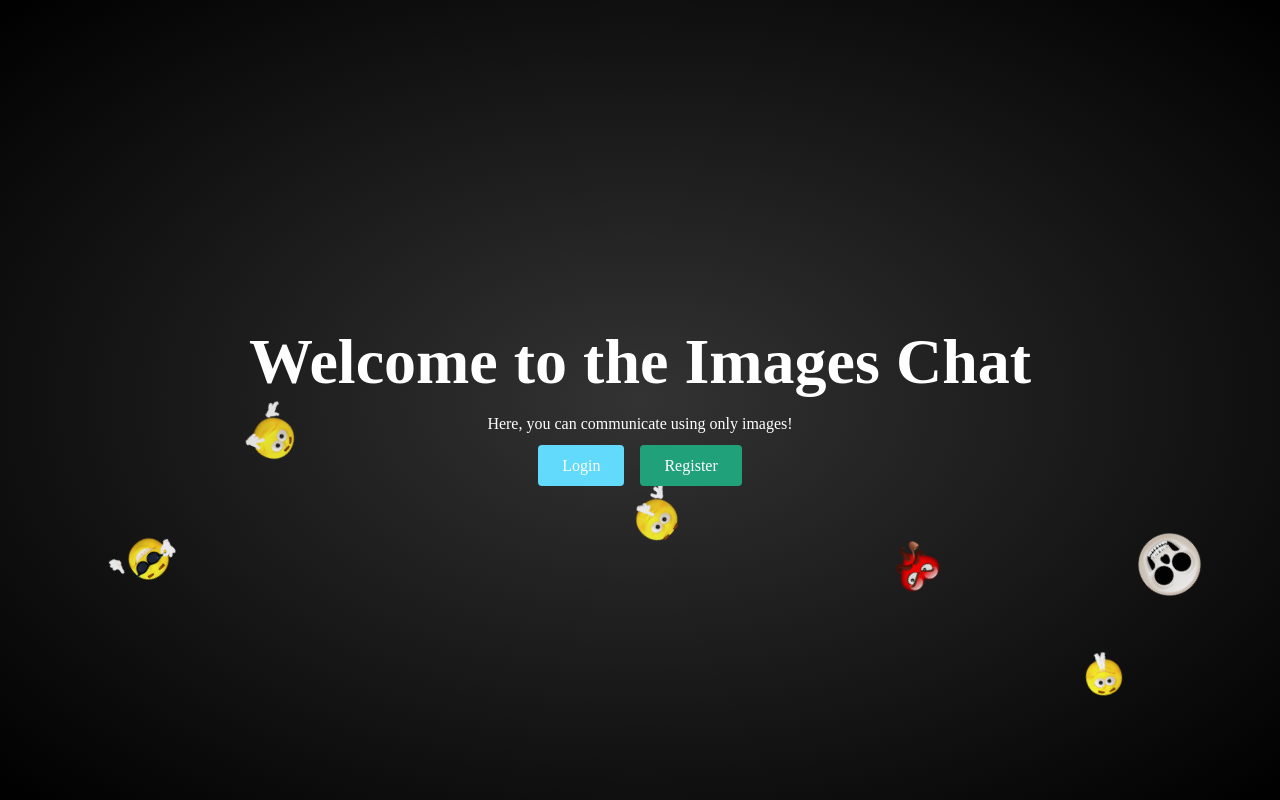
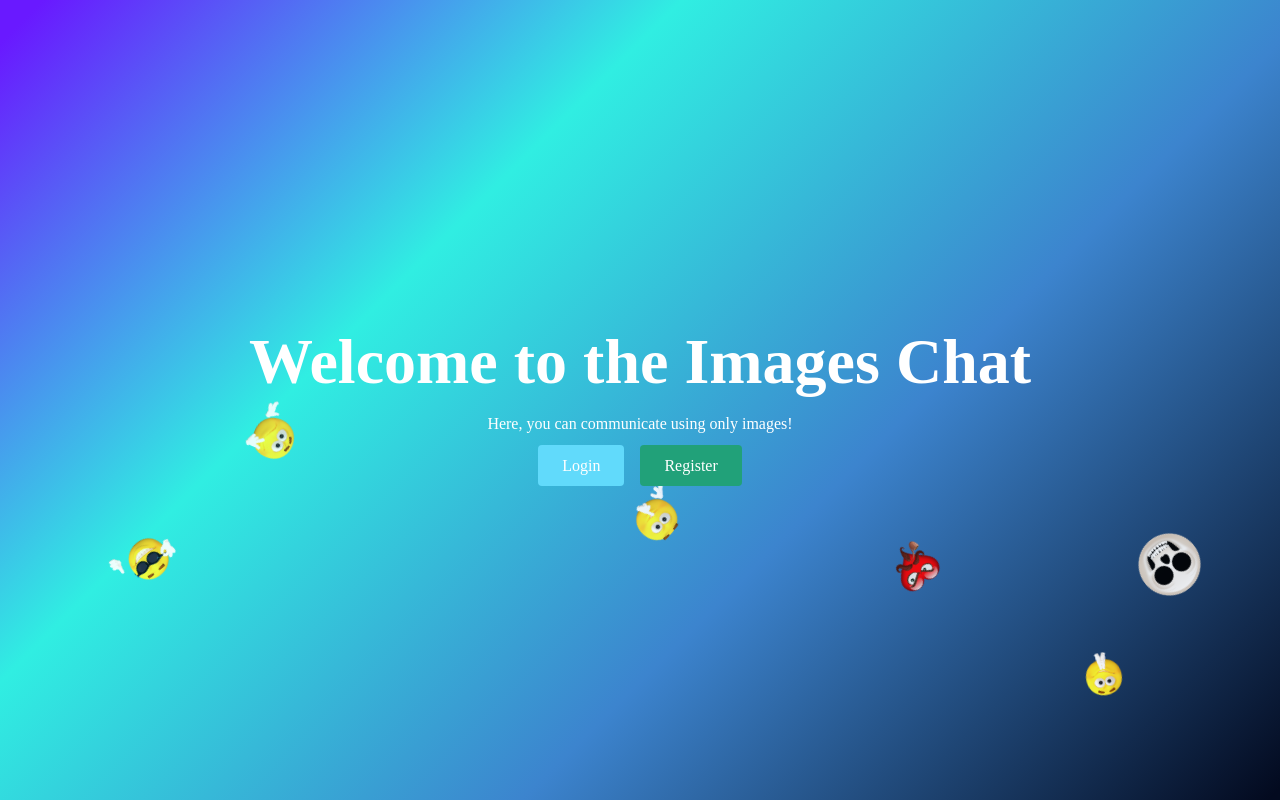
Before and after one commit to natylr/images-chat, a React (Create React App) app in the folder frontend/: page / in a window 1280 px wide. Built offline with nearby package versions, Linux system fonts and the light colour scheme.

Commit message:
Changed the LandingPage design

```diff
--- a/frontend/src/pages/LandingPage.css
+++ b/frontend/src/pages/LandingPage.css
@@ -9,7 +9,7 @@ body, html, .landing-container {
   width: 100%;
   height: 100%;
   overflow: hidden;
-  background-color: black;
+  background: linear-gradient(315deg, rgb(3, 10, 31) 3%, rgba(60,132,206,1) 38%, rgba(48,238,226,1) 68%, rgb(105, 25, 255) 98%);
   position: relative;
 }
 
@@ -27,7 +27,6 @@ body, html, .landing-container {
   flex-direction: column;
   align-items: center;
   justify-content: center;
-  background: radial-gradient(#333, #000);
   color: #fff;
   font-family: 'Courgette', cursive;
   text-align: center;
```
